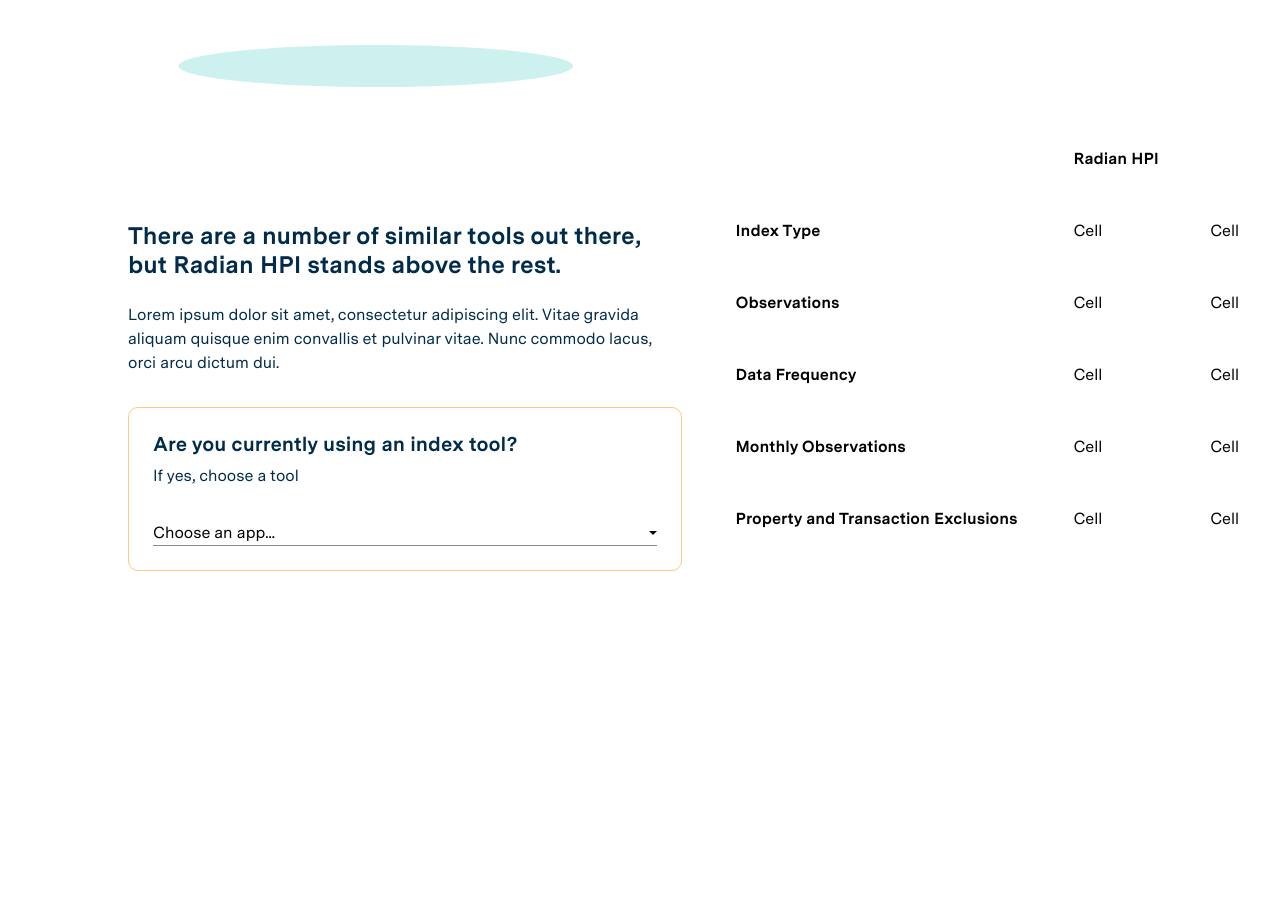
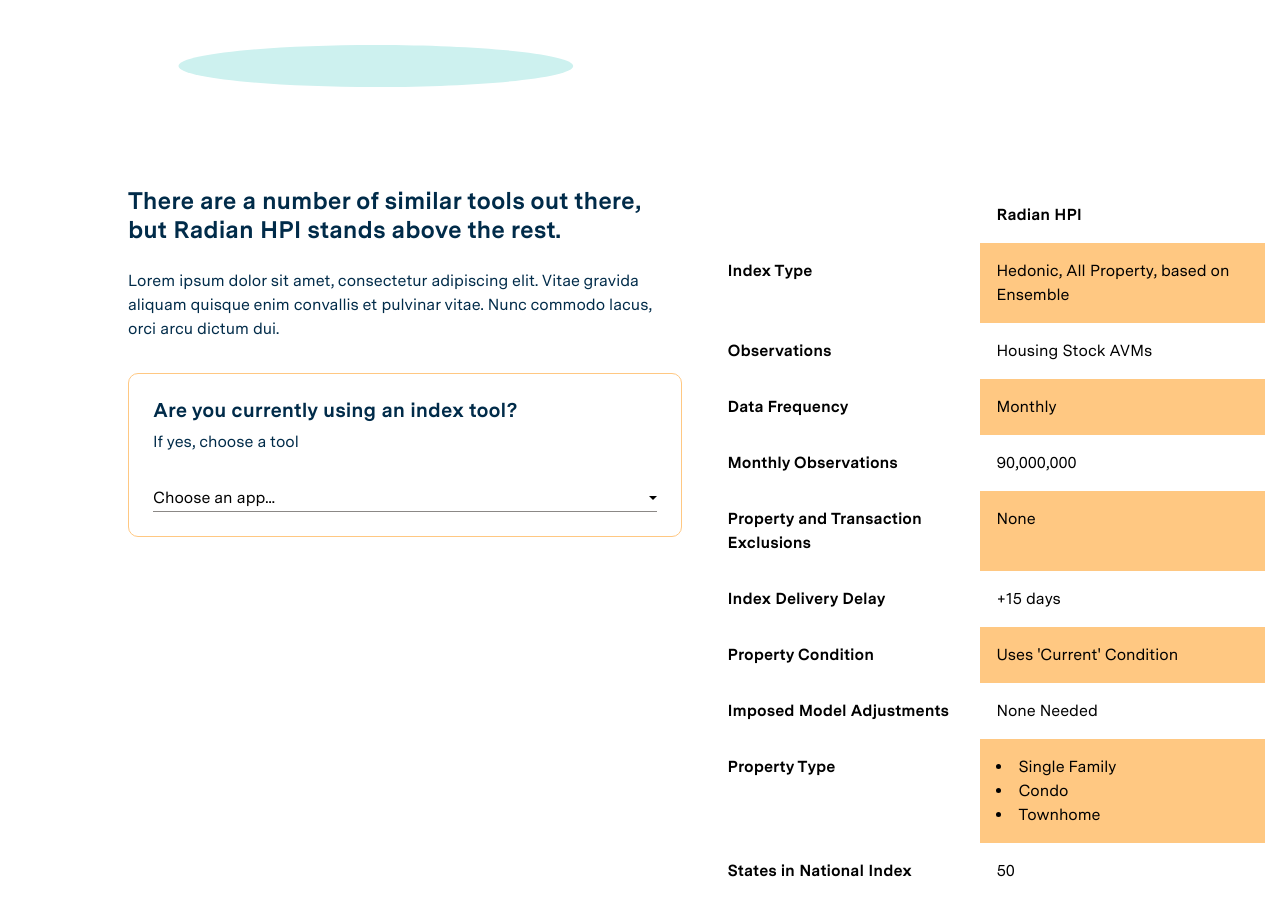
Before and after one commit to hanseulshim/radian-hpi, a React (Create React App) app: page / in a window 1280 px wide. Shown: the part 3840-4756 px from the top of the page. Before the commit the page ends 4507 px from the top, so only its background shows below. Built offline with nearby package versions, Linux system fonts and the light colour scheme.

Commit message:
select competitor table

```diff
--- a/public/content.json
+++ b/public/content.json
@@ -5,7 +5,7 @@
     "description": "Leveraging a wealth of housing data and machine learning, Radian Home Price Index contains the most accurate housing valuations across nearly all of the U.S. housing stock. Radian valuations are based on 'current' condition and are updated monthly. Give it a try below.",
     "cta": "Learn More"
   },
-  "learningCenter":{
+  "learningCenter": {
     "title": "Learning Center",
     "subtitle": "The next generation of home price analysis",
     "description": "99% of homes in the U.S. aren’t transacted each month, so why rely on an index that measures only those that do? Red Bell’s Radian Home Price Index leverages a wealth of data and properly valuation expertise to value nearly all of the U.S. housingstock– offering a truly unique view on patterns and trends in the U.S. housing markets and the ability to create discrete indices on a wide range of variables and dimensions.",
@@ -34,7 +34,7 @@
   },
   "media": {
     "downloadSectionTitle": "Download the Whitepaper",
-    "downloadImage":"impacts_of_ai.png",
+    "downloadImage": "impacts_of_ai.png",
     "downloadTitle": "The Impacts of AI on Modern Home Price Indices",
     "downloadLink": null
   },
@@ -42,8 +42,107 @@
     "titleIcon": "bag-with-tag-on-light.svg",
     "title": "Compare the Radian Home Price Index to the Competition",
     "subtitle": "There are a number of similar tools out there, but Radian HPI stands above the rest.",
-    "instructions":"Lorem ipsum dolor sit amet, consectetur adipiscing elit. Vitae gravida aliquam quisque enim convallis et pulvinar vitae. Nunc commodo lacus, orci arcu dictum dui.",
-    "competitors": ["House Canary", "Collateral Analytics", "Zillow", "Redfin","Trulia"],
+    "instructions": "Lorem ipsum dolor sit amet, consectetur adipiscing elit. Vitae gravida aliquam quisque enim convallis et pulvinar vitae. Nunc commodo lacus, orci arcu dictum dui.",
+    "competitors": [
+      {
+        "name": "House Canary",
+        "indexType": "Repeat Sales (Arithmetic)",
+        "observations": "Sales Pairs",
+        "dataFrequency": "Aggregated (3 mos)",
+        "monthlyObservations": "~ 400,000",
+        "propertyTransactionExclusions": [
+          "New Construction",
+          "Condo (limited)",
+          "Refinances"
+        ],
+        "indexDeliveryDelay": "+45-75 Days",
+        "propertyCondition": "Assumes 'Constant' Condition",
+        "imposedModelAdjustments": "Various Model-based Weighting",
+        "propertyType": ["Single Family", "Townhome"],
+        "statesInNationalIndex": "37"
+      },
+      {
+        "name": "Collateral Analytics",
+        "indexType": "Repeat Sales (Arithmetic)",
+        "observations": "Sales Pairs",
+        "dataFrequency": "Aggregated (3 mos)",
+        "monthlyObservations": "~ 400,000",
+        "propertyTransactionExclusions": [
+          "New Construction",
+          "Condo (limited)",
+          "Refinances"
+        ],
+        "indexDeliveryDelay": "+45-75 Days",
+        "propertyCondition": "Assumes 'Constant' Condition",
+        "imposedModelAdjustments": "Various Model-based Weighting",
+        "propertyType": ["Single Family", "Townhome"],
+        "statesInNationalIndex": "37"
+      },
+      {
+        "name": "Zillow",
+        "indexType": "Repeat Sales (Arithmetic)",
+        "observations": "Sales Pairs",
+        "dataFrequency": "Aggregated (3 mos)",
+        "monthlyObservations": "~ 400,000",
+        "propertyTransactionExclusions": [
+          "New Construction",
+          "Condo (limited)",
+          "Refinances"
+        ],
+        "indexDeliveryDelay": "+45-75 Days",
+        "propertyCondition": "Assumes 'Constant' Condition",
+        "imposedModelAdjustments": "Various Model-based Weighting",
+        "propertyType": ["Single Family", "Townhome"],
+        "statesInNationalIndex": "37"
+      },
+      {
+        "name": "Redfin",
+        "indexType": "Repeat Sales (Arithmetic)",
+        "observations": "Sales Pairs",
+        "dataFrequency": "Aggregated (3 mos)",
+        "monthlyObservations": "~ 400,000",
+        "propertyTransactionExclusions": [
+          "New Construction",
+          "Condo (limited)",
+          "Refinances"
+        ],
+        "indexDeliveryDelay": "+45-75 Days",
+        "propertyCondition": "Assumes 'Constant' Condition",
+        "imposedModelAdjustments": "Various Model-based Weighting",
+        "propertyType": ["Single Family", "Townhome"],
+        "statesInNationalIndex": "37"
+      },
+      {
+        "name": "Trulia",
+        "indexType": "Repeat Sales (Arithmetic)",
+        "observations": "Sales Pairs",
+        "dataFrequency": "Aggregated (3 mos)",
+        "monthlyObservations": "~ 400,000",
+        "propertyTransactionExclusions": [
+          "New Construction",
+          "Condo (limited)",
+          "Refinances"
+        ],
+        "indexDeliveryDelay": "+45-75 Days",
+        "propertyCondition": "Assumes 'Constant' Condition",
+        "imposedModelAdjustments": "Various Model-based Weighting",
+        "propertyType": ["Single Family", "Townhome"],
+        "statesInNationalIndex": "37"
+      }
+    ],
+    "radianHpi": {
+      "name": "Radian HPI",
+      "indexType": "Hedonic, All Property, based on Ensemble",
+      "observations": "Housing Stock AVMs",
+      "dataFrequency": "Monthly",
+      "monthlyObservations": "90,000,000",
+      "propertyTransactionExclusions": null,
+      "indexDeliveryDelay": "+15 days",
+      "propertyCondition": "Uses 'Current' Condition",
+      "imposedModelAdjustments": "None Needed",
+      "propertyType": ["Single Family", "Condo", "Townhome"],
+      "statesInNationalIndex": "50"
+    },
     "backgroundImage": "hpi_on_tablet.png"
   }
 }
--- a/src/components/compare/index.tsx
+++ b/src/components/compare/index.tsx
@@ -1,12 +1,39 @@
-import React, { useContext } from 'react'
+import React, { useContext, useState } from 'react'
 import { ContentContext } from 'components/App'
 
 interface Props {}
 
+interface Competitor {
+  name: string | null
+  indexType: string | null
+  observations: string | null
+  dataFrequency: string | null
+  monthlyObservations: string | null
+  propertyTransactionExclusions: Array<string> | null
+  indexDeliveryDelay: string | null
+  propertyCondition: string | null
+  imposedModelAdjustments: string | null
+  propertyType: Array<string> | null
+  statesInNationalIndex: string | null
+}
+
 export const Compare: React.FC<Props> = () => {
   const { compare } = useContext(ContentContext)
+  const [competitor, setCompetitor] = useState<Competitor | null>(null)
 
   if (compare) {
+    const { competitors, radianHpi } = compare
+
+    const onChange = (e: React.ChangeEvent<HTMLSelectElement>) => {
+      const competitorIndex = parseInt(e.target.value)
+      const selectedCompetitor = competitors?.find(
+        (comp, index) => index === competitorIndex
+      )
+      if (selectedCompetitor) {
+        setCompetitor(selectedCompetitor)
+      }
+    }
+
     return (
       <section className="container-fluid compare-container">
         <div className="row">
@@ -25,14 +52,14 @@
             <div className="hpi-tool-select">
               <h5>Are you currently using an index tool?</h5>
               <p>If yes, choose a tool</p>
-              <select className="custom-select">
-                <option defaultValue="Choose an app...">
+              <select className="custom-select" onChange={onChange}>
+                <option disabled selected value={undefined}>
                   Choose an app...
                 </option>
-                {compare.competitors?.map((competitor, idx) => {
+                {competitors?.map((competitor, idx) => {
                   return (
                     <option value={idx} key={'competitor' + idx}>
-                      {competitor}
+                      {competitor.name}
                     </option>
                   )
                 })}
@@ -44,34 +71,92 @@
               <thead>
                 <tr>
                   <th></th>
-                  <th>Radian HPI</th>
+                  <th>{radianHpi?.name}</th>
+                  {competitor && <th>{competitor.name}</th>}
                 </tr>
               </thead>
               <tbody>
                 <tr>
                   <th>Index Type</th>
-                  <td>Cell</td>
-                  <td>Cell</td>
+                  <td>{radianHpi?.indexType}</td>
+                  {competitor && <td>{competitor.indexType}</td>}
                 </tr>
                 <tr>
                   <th>Observations</th>
-                  <td>Cell</td>
-                  <td>Cell</td>
+                  <td>{radianHpi?.observations}</td>
+                  {competitor && <td>{competitor.observations}</td>}
                 </tr>
                 <tr>
                   <th>Data Frequency</th>
-                  <td>Cell</td>
-                  <td>Cell</td>
+                  <td>{radianHpi?.dataFrequency}</td>
+                  {competitor && <td>{competitor.dataFrequency}</td>}
                 </tr>
                 <tr>
                   <th>Monthly Observations</th>
-                  <td>Cell</td>
-                  <td>Cell</td>
+                  <td>{radianHpi?.monthlyObservations}</td>
+                  {competitor && <td>{competitor.monthlyObservations}</td>}
                 </tr>
                 <tr>
                   <th>Property and Transaction Exclusions</th>
-                  <td>Cell</td>
-                  <td>Cell</td>
+                  <td>
+                    {radianHpi?.propertyTransactionExclusions
+                      ? radianHpi?.propertyTransactionExclusions.map(
+                          (excl, idx) => {
+                            return <li key={'excl' + idx}>{excl}</li>
+                          }
+                        )
+                      : 'None'}
+                  </td>
+                  {competitor && (
+                    <td>
+                      {competitor.propertyTransactionExclusions
+                        ? competitor?.propertyTransactionExclusions.map(
+                            (excl, idx) => {
+                              return <li key={'comp-excl' + idx}>{excl}</li>
+                            }
+                          )
+                        : 'None'}
+                    </td>
+                  )}
+                </tr>
+                <tr>
+                  <th>Index Delivery Delay</th>
+                  <td>{radianHpi?.indexDeliveryDelay}</td>
+                  {competitor && <td>{competitor.indexDeliveryDelay}</td>}
+                </tr>
+                <tr>
+                  <th>Property Condition</th>
+                  <td>{radianHpi?.propertyCondition}</td>
+                  {competitor && <td>{competitor.propertyCondition}</td>}
+                </tr>
+                <tr>
+                  <th>Imposed Model Adjustments</th>
+                  <td>{radianHpi?.imposedModelAdjustments}</td>
+                  {competitor && <td>{competitor.imposedModelAdjustments}</td>}
+                </tr>
+                <tr>
+                  <th>Property Type</th>
+                  <td>
+                    {radianHpi?.propertyType
+                      ? radianHpi?.propertyType.map((type, idx) => {
+                          return <li key={'type' + idx}>{type}</li>
+                        })
+                      : 'None'}
+                  </td>
+                  {competitor && (
+                    <td>
+                      {competitor.propertyType
+                        ? competitor?.propertyType.map((excl, idx) => {
+                            return <li key={'comp-type' + idx}>{excl}</li>
+                          })
+                        : 'None'}
+                    </td>
+                  )}
+                </tr>
+                <tr>
+                  <th>States in National Index</th>
+                  <td>{radianHpi?.statesInNationalIndex}</td>
+                  {competitor && <td>{competitor.statesInNationalIndex}</td>}
                 </tr>
               </tbody>
             </table>
--- a/src/initialState.tsx
+++ b/src/initialState.tsx
@@ -1,12 +1,12 @@
 export const initialState = {
   hero: null,
-  learningCenter:null,
-  media:null,
-  compare:null,
+  learningCenter: null,
+  media: null,
+  compare: null
 }
 
 export interface DataInterface {
-	hero: {
+  hero: {
     title: string | null
     subtitle: string | null
     description: string | null
@@ -28,12 +28,37 @@
     downloadTitle: string | null
     downloadLink: string | null
   } | null
-  compare:{
+  compare: {
     titleIcon: string | null
     title: string | null
     subtitle: string | null
     instructions: string | null
-    competitors: Array<string> | null
+    competitors: Array<{
+      name: string | null
+      indexType: string | null
+      observations: string | null
+      dataFrequency: string | null
+      monthlyObservations: string | null
+      propertyTransactionExclusions: Array<string> | null
+      indexDeliveryDelay: string | null
+      propertyCondition: string | null
+      imposedModelAdjustments: string | null
+      propertyType: Array<string> | null
+      statesInNationalIndex: string | null
+    }> | null
+    radianHpi: {
+      name: string | null
+      indexType: string | null
+      observations: string | null
+      dataFrequency: string | null
+      monthlyObservations: string | null
+      propertyTransactionExclusions: Array<string> | null
+      indexDeliveryDelay: string | null
+      propertyCondition: string | null
+      imposedModelAdjustments: string | null
+      propertyType: Array<string> | null
+      statesInNationalIndex: string | null
+    } | null
     backgroundImage: string | null
   } | null
 }
--- a/src/styles/compare.scss
+++ b/src/styles/compare.scss
@@ -1,12 +1,12 @@
 .compare-container {
   .compare-title {
     padding-left: 5%;
+    margin-bottom: 5%;
   }
 
   .compare-select {
     display: flex;
     flex-direction: column;
-    justify-content: flex-end;
     padding-left: 10%;
     // background-image: url('/assets/hpi_on_tablet.png');
     // background-repeat: no-repeat;
@@ -25,4 +25,16 @@
     border-radius: 10px;
     padding: 1.5em;
   }
+
+  .compare-table {
+    th,
+    td {
+      padding: 1em;
+    }
+    tr:nth-child(odd) {
+      td {
+        background-color: var(--yellow);
+      }
+    }
+  }
 }
```
